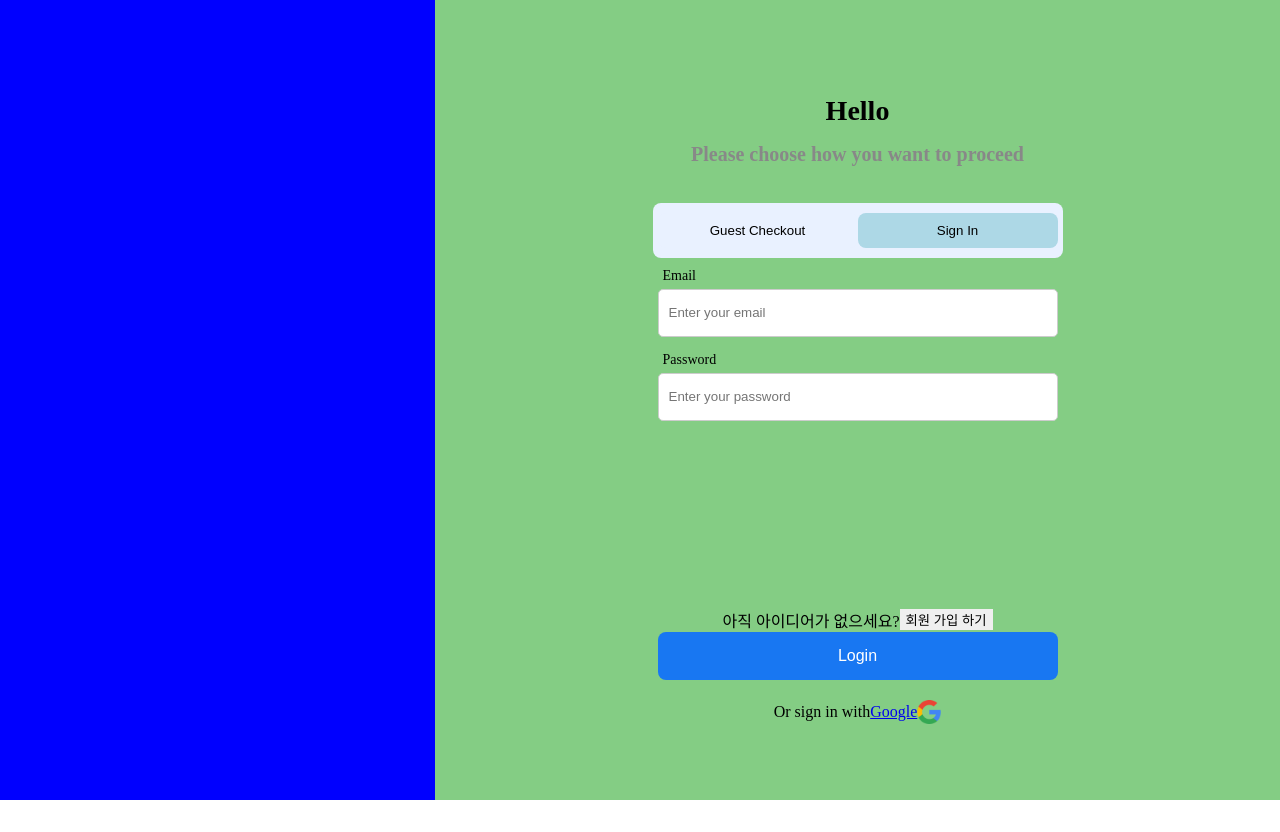
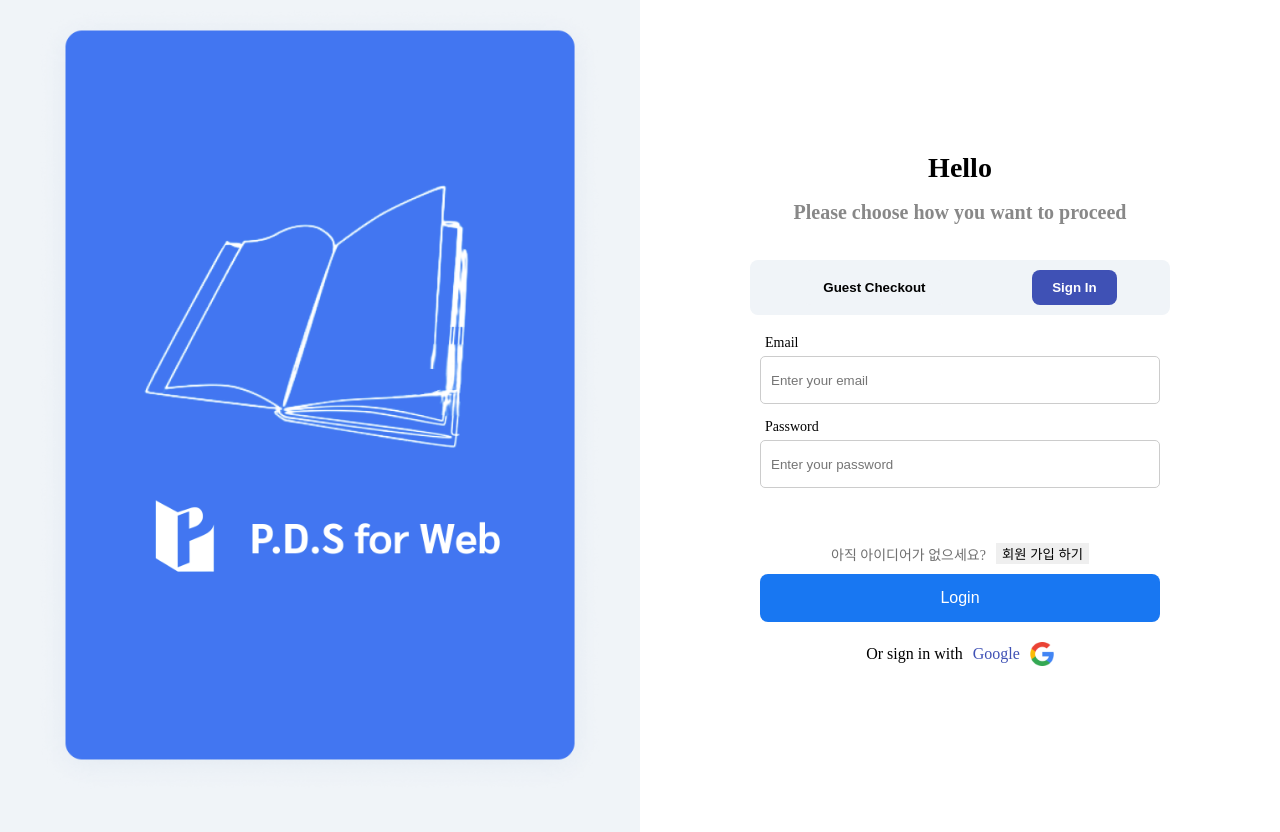
Before and after one commit to Personal-Daily-Scheduler/PDS-Client, a React (Vite) app: page / in a window 1280 px wide. Before the commit the page ends 800 px from the top, so only its background shows below. Built offline with nearby package versions, Linux system fonts and the light colour scheme; no server answers.

Commit message:
💄 [design] 메인페이지 이미지 추가

```diff
--- a/src/components/Login/index.jsx
+++ b/src/components/Login/index.jsx
@@ -7,6 +7,7 @@ import CommonTitle from '../../shared/Title';
 import Input from '../../shared/Input/Index';
 import ErrorMessage from '../../shared/ErrorMessage';
 
+import mainImage from '../../assets/main_image.png';
 import googleLogoImage from '../../assets/google_logo.png';
 import fetchSignUp from '../../services/user/fetchSignUp';
 import fetchLogin from '../../services/user/fetchLogin';
@@ -69,8 +70,6 @@ function Login() {
         const response = await fetchLogin(email, password);
 
         if (response.result) {
-          alert(response.message);
-
           setUser({
             userId: response.data.userId,
             username: response.data.username,
@@ -86,10 +85,10 @@ function Login() {
             token: response.data.token,
           }));
 
+          alert(response.message);
+
           navigate('/users');
         }
-
-        alert(response.message);
       }
     }
 
@@ -224,7 +223,9 @@ function Login() {
 
   return (
     <Container>
-      <Wrapper className="content-left"></Wrapper>
+      <Wrapper className="content-left">
+        <MainImage src={mainImage} alt="Main Image" />
+      </Wrapper>
       <Wrapper className="content-right">
         {selectedOption !== 'signUp' ? (
           <>
@@ -249,7 +250,7 @@ function Login() {
         {selectedOption !== 'signUp' ? (
           <>
             <DescriptionWrapper>
-              아직 아이디어가 없으세요?
+              <TextWrapper>아직 아이디어가 없으세요?</TextWrapper>
               <ButtonText onClick={() => handleButtonClick('signUp')}>회원 가입 하기</ButtonText>
             </DescriptionWrapper>
             <CommonButton width="400px" height="48px" onClick={handleClickLoginButton}>
@@ -259,7 +260,7 @@ function Login() {
         ) : (
           <>
             <DescriptionWrapper>
-              이미 계정이 있으신가요?
+              <TextWrapper>이미 계정이 있으신가요?</TextWrapper>
               <ButtonText onClick={() => handleButtonClick('signIn')}>로그인 하기</ButtonText>
             </DescriptionWrapper>
             <CommonButton width="400px" height="48px" onClick={handleClickLoginButton}>
@@ -277,14 +278,31 @@ function Login() {
   );
 }
 
+const TextWrapper = styled.div`
+  display: flex;
+  justify-content: center;
+  align-items: center;
+  border: none;
+  margin-right: 10px;
+  font-size: 14px;
+  color: #707070;
+`;
+const MainImage = styled.img`
+  max-width: 100%;
+  max-height: 100%;
+  object-fit: contain;
+`;
+
 const DescriptionWrapper = styled.div`
   display: flex;
   align-items: center;
   margin-top: 20px;
+  margin-bottom: 10px;
 `;
 
 const LoginContentWrapper = styled.div`
-  height: 40%;
+  height: auto;
+  margin-bottom: 20px;
 `;
 
 const ButtonText = styled.button`
@@ -294,22 +312,24 @@ const ButtonText = styled.button`
 `;
 
 const ButtonLine = styled.div`
-  background-color: #E9F1FF;
-  padding: 10px 5px;
+  background-color: #f0f4f8;
+  padding: 10px;
   width: 400px;
   border: none;
   border-radius: 8px;
   display: flex;
-  justify-content: center;
-  margin-bottom: 10px;
+  justify-content: space-around;
+  margin-bottom: 20px;
 `;
 
 const StyledButton = styled.button`
-  padding: 10px;
-  flex:1;
+  padding: 10px 20px;
   border: none;
   border-radius: 8px;
-  background-color: ${(props) => (props.selected ? 'lightblue' : '#E9F1FF')};
+  background-color: ${(props) => (props.selected ? '#3f51b5' : '#f0f4f8')};
+  color: ${(props) => (props.selected ? '#ffffff' : '#000000')};
+  font-weight: bold;
+  cursor: pointer;
 `;
 
 const Container = styled.div`
@@ -320,15 +340,18 @@ const Container = styled.div`
   height: 100vh;
 
   .content-left {
-    flex-grow: 5;
-
-    background-color: blue;
+    flex: 1;
+    background-color: #f0f4f8;
+    padding: 2rem;
+    display: flex;
+    justify-content: center;
+    align-items: center;
   }
 
   .content-right {
-    flex-grow: 5;
-
-    background-color: #84cd84;
+    flex: 1;
+    background-color: #ffffff;
+    padding: 2rem;
   }
 `;
 
@@ -343,13 +366,20 @@ const Wrapper = styled.div`
 const GoogleSignInContainer = styled.div`
   display: flex;
   align-items: center;
+  justify-content: center;
   margin-top: 20px;
-  justify-content: space-between;
+
+  a {
+    margin-left: 10px;
+    color: #3f51b5;
+    text-decoration: none;
+  }
 `;
 
 const GoogleLogo = styled.img`
   width: 24px;
   height: 24px;
+  margin-left: 10px;
 `;
 
 export default Login;
```
